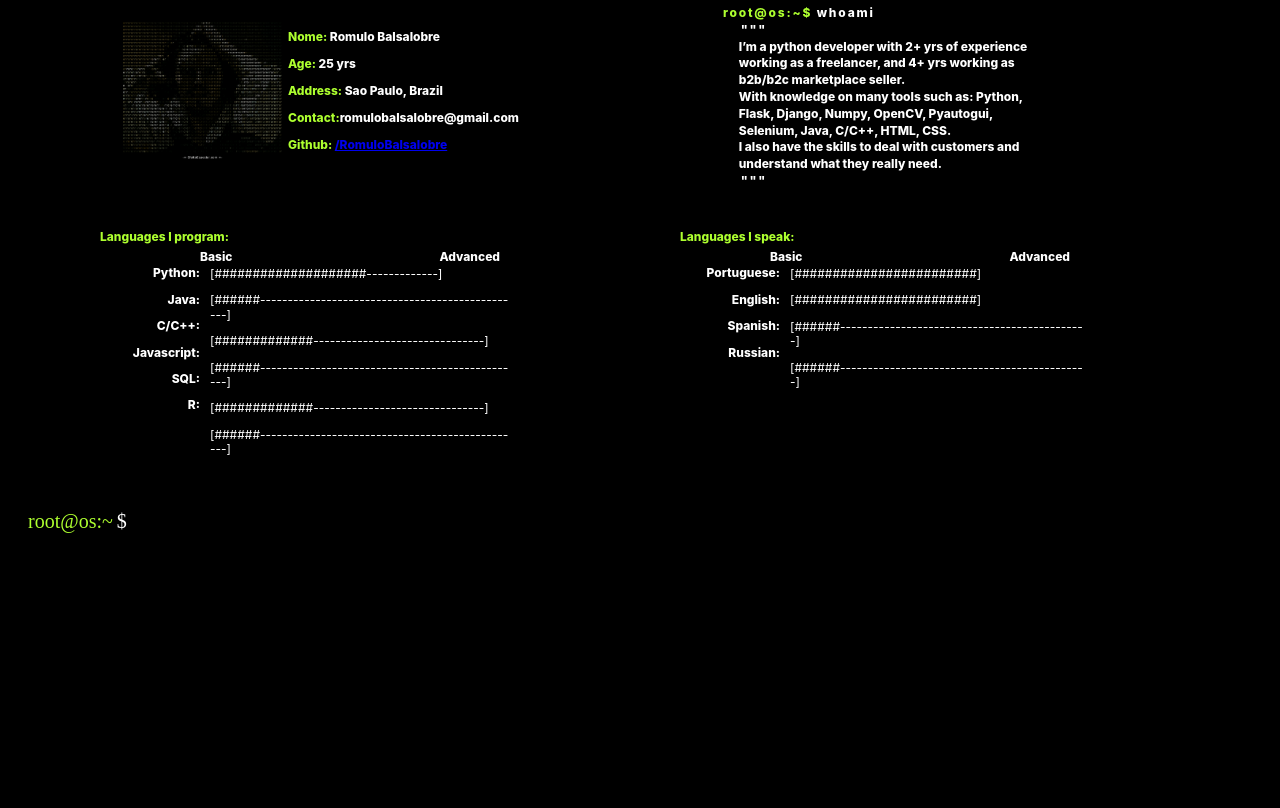
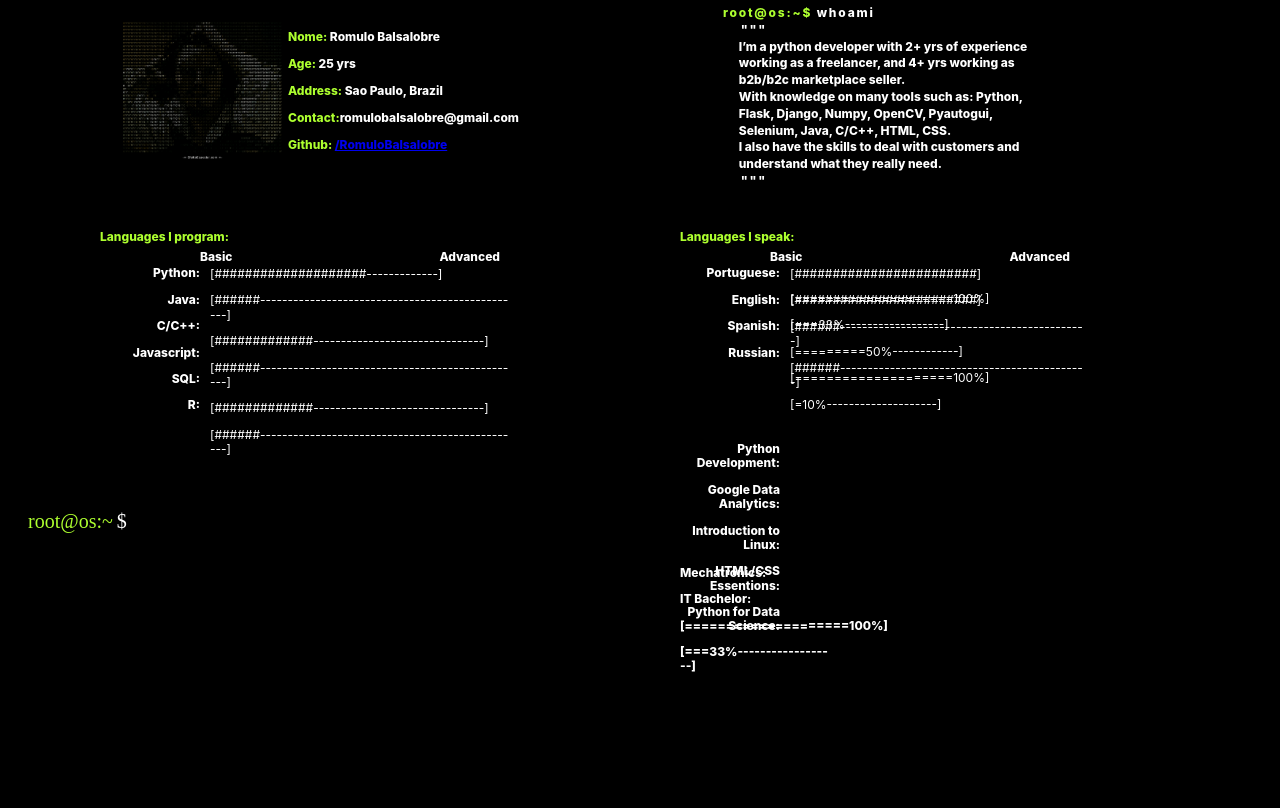
Before and after one commit to RomuloBalsalobre/Portifolio, a Flask app: template templates/cv.html in a window 1280 px wide. Run offline with Flask 2, Linux system fonts and the light colour scheme; the template is opened without the code that fills it, so the values that code supplies are empty.

Commit message:
committed

```diff
--- a/static/styles.css
+++ b/static/styles.css
@@ -196,6 +196,23 @@ html, body {
   justify-content: space-between;
 }
 
+.listaextra{
+  position: relative;
+  top:80px;
+  width: 100px;
+  text-align: right;
+}
+
+.barextra{
+  position: absolute;
+  width: 300px;
+  top:50px;
+  left:690px;
+  height: 100px;
+  font-weight: 400;
+}
+
+
 .block {
   width: 80px;
   height: 15px;
--- a/templates/cv.html
+++ b/templates/cv.html
@@ -77,6 +77,37 @@
             <p>[######---------------------------------------------]</p>
             <p>[######---------------------------------------------]</p>
         </div>
+        <div class="listaextra">
+            <p>Python Development: </p>
+            <p>Google Data Analytics: </p>
+            <p>Introduction to Linux: </p>
+            <p>HTML/CSS Essentions: </p>
+            <p>Python for Data Science: </p>
+        </div>
+        <div class="barextra">
+            <span class="bigblock11"></span>
+            <span class="bigblock12"></span>
+            <span class="bigblock13"></span>
+            <span class="bigblock14"></span>
+            <span class="bigblock15"></span>
+
+            <p>[====================100%]</p>
+            <p>[===33%------------------]</p>
+            <p>[=========50%------------]</p>
+            <p>[====================100%]</p>
+            <p>[=10%--------------------]</p>
+        </div>
+        <div class="listagrad">
+            <p>Mechatronics: </p>
+            <p>IT Bachelor: </p>
+        </div>
+        <div class="bargrad">
+            <span class="bigblock16"></span>
+            <span class="bigblock17"></span>
+
+            <p>[====================100%]</p>
+            <p>[===33%------------------]</p>
+        </div>
     </div>
 </div>
 
```
